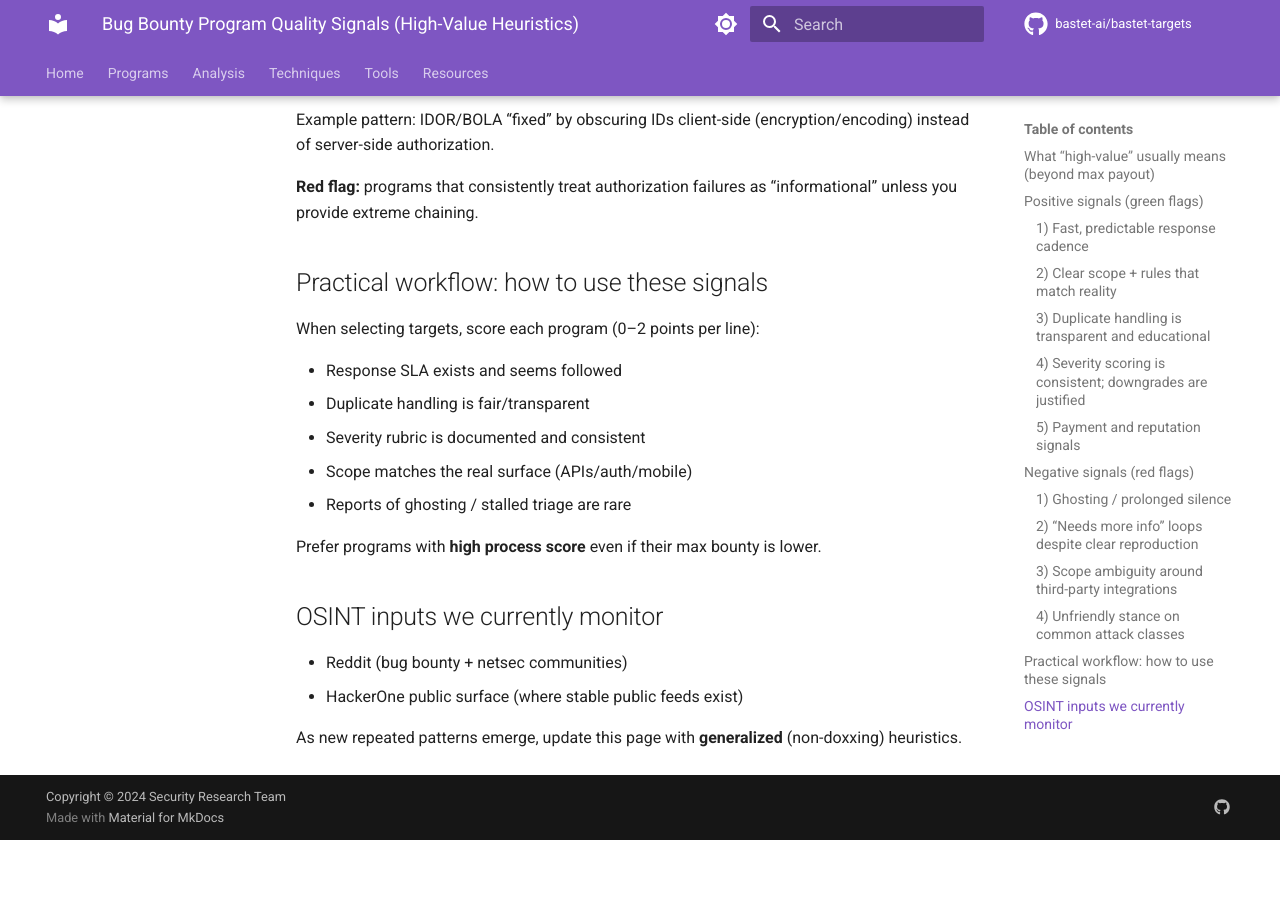
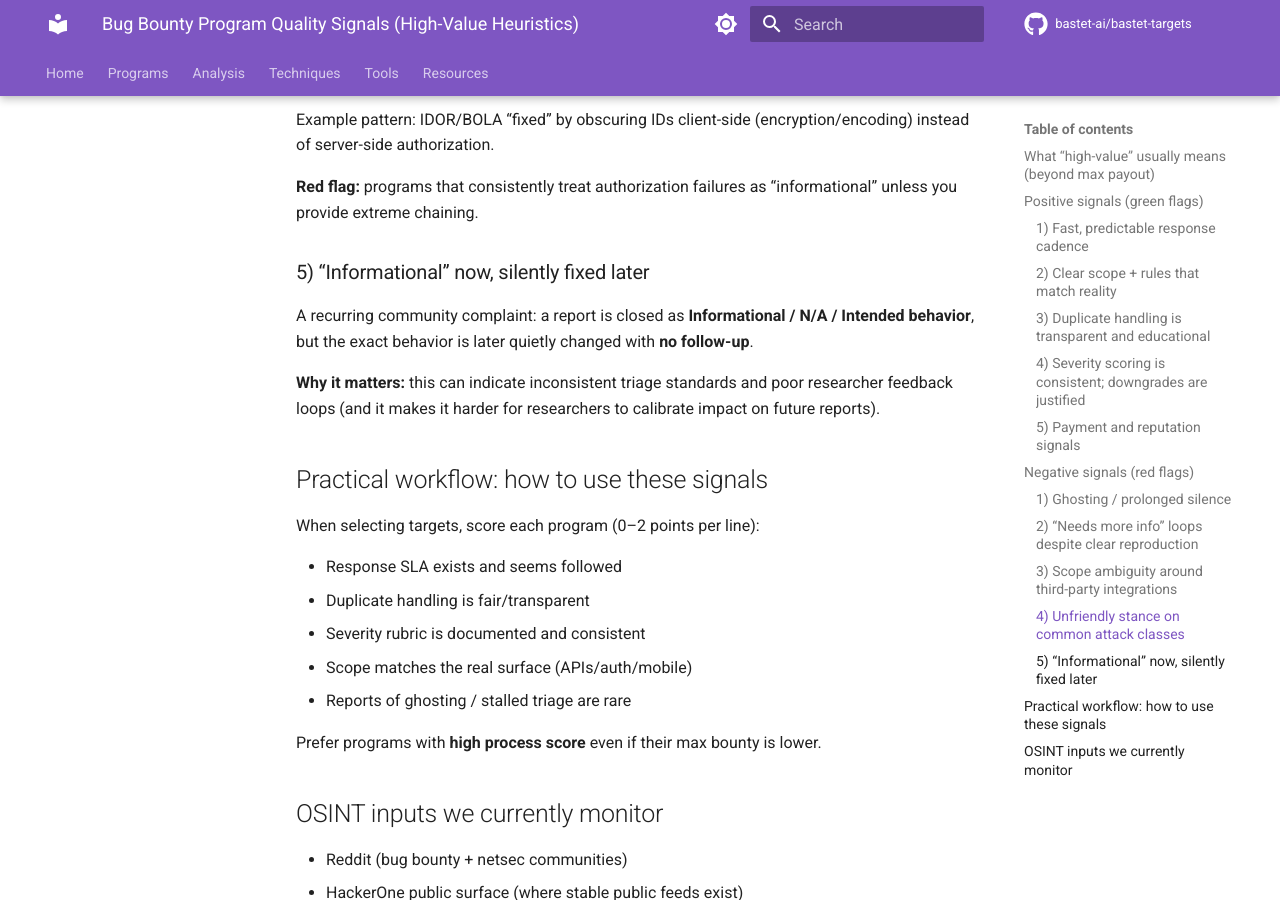
Before and after one commit to bastet-ai/bastet-targets, an MkDocs documentation site: the page built from docs/program-quality-signals.md, in a window 1280 px wide and 900 px high, scrolled down 2294 px. Built offline with MkDocs 1.6.1 and Material for MkDocs 9.7.7, drawn with Linux system fonts in a browser that asks for light colours; comment, search, counter and statistics services are not loaded; before the commit the page ends 3134 px from its top, so only the background shows below that.

Commit message:
docs: add heuristic about silent fixes after 'informational' triage

```diff
--- a/docs/program-quality-signals.md
+++ b/docs/program-quality-signals.md
@@ -79,6 +79,12 @@ Example pattern: IDOR/BOLA “fixed” by obscuring IDs client-side (encryption/
 
 **Red flag:** programs that consistently treat authorization failures as “informational” unless you provide extreme chaining.
 
+### 5) “Informational” now, silently fixed later
+
+A recurring community complaint: a report is closed as **Informational / N/A / Intended behavior**, but the exact behavior is later quietly changed with **no follow-up**.
+
+**Why it matters:** this can indicate inconsistent triage standards and poor researcher feedback loops (and it makes it harder for researchers to calibrate impact on future reports).
+
 ## Practical workflow: how to use these signals
 
 When selecting targets, score each program (0–2 points per line):
```
